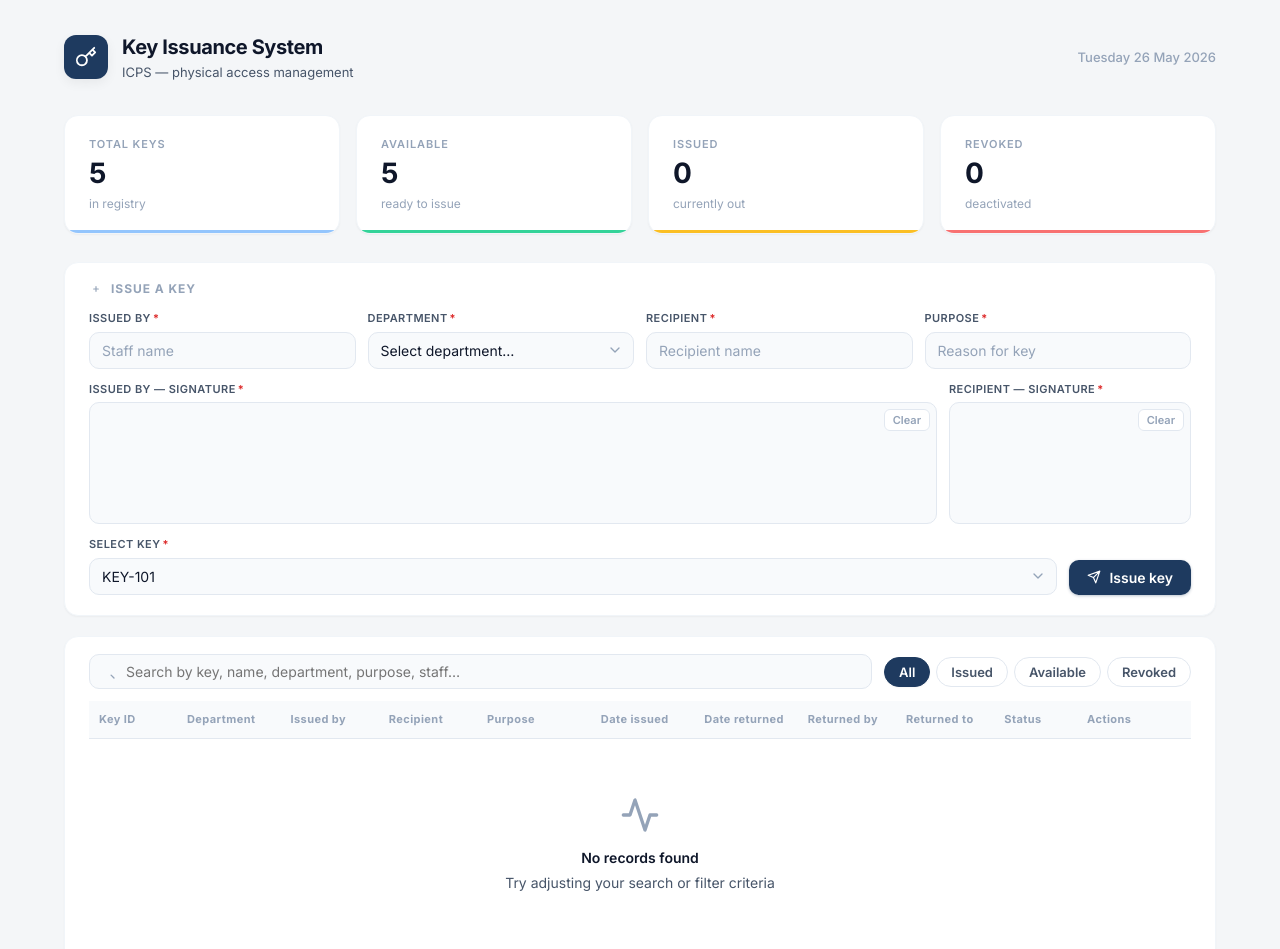
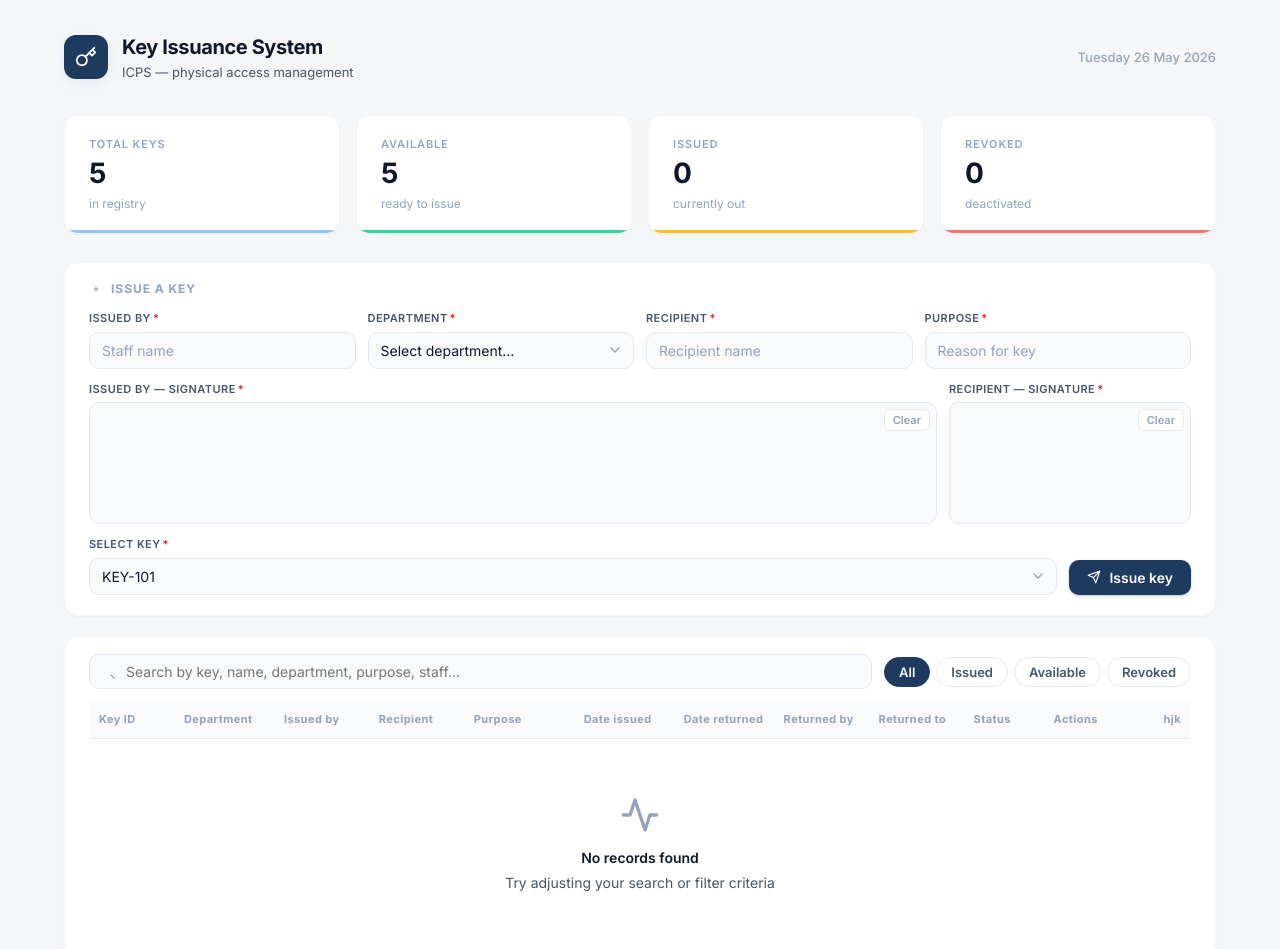
Before and after one commit to w7b6tq9pjb-alt/icps_key_system, a plain HTML site: page icps_key_system.html in a window 1280 px wide. Shown: the top 949 px of the page. Drawn offline with Linux system fonts and the light colour scheme.

Commit message:
describe what you changed here

```diff
--- a/icps_key_system.html
+++ b/icps_key_system.html
@@ -533,7 +533,7 @@ tr:last-child td { border-bottom: none; }
         <thead>
           <tr>
             <th>Key ID</th><th>Department</th><th>Issued by</th><th>Recipient</th><th>Purpose</th>
-            <th>Date issued</th><th>Date returned</th><th>Returned by</th><th>Returned to</th><th>Status</th><th>Actions</th>
+            <th>Date issued</th><th>Date returned</th><th>Returned by</th><th>Returned to</th><th>Status</th><th>Actions</th><th>hjk</th>
           </tr>
         </thead>
         <tbody id="tBody"></tbody>
```
